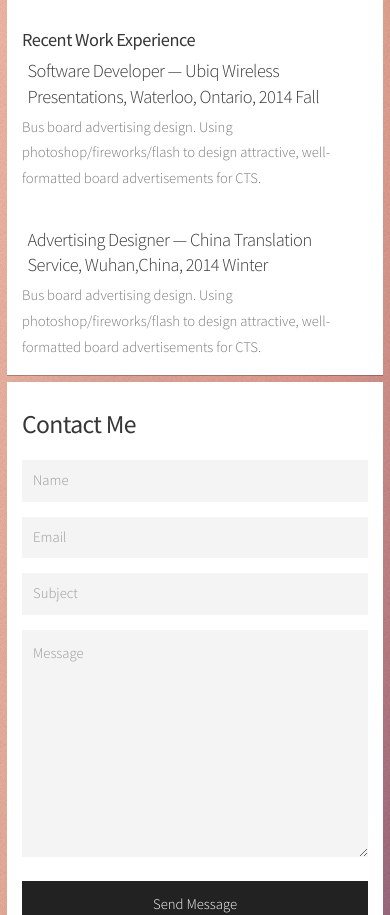
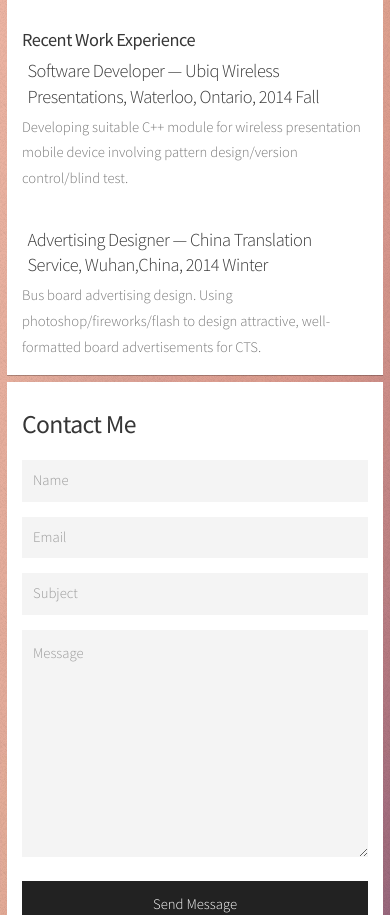
Before and after one commit to solar-song/solar-song.github.io, a plain HTML site: page index.html in a window 390 px wide. Shown: the part 1084-1999 px from the top of the page. Drawn offline with Linux system fonts and the light colour scheme.

Commit message:
correct work description

```diff
--- a/index.html
+++ b/index.html
@@ -78,7 +78,7 @@
 
 								     <ol>
 								     <li><h4>Software Developer — Ubiq Wireless Presentations, Waterloo, Ontario, 2014 Fall</h4></li>
-                                      <li>Bus board advertising design. Using photoshop/fireworks/flash to design attractive, well-formatted board advertisements for CTS.</li>
+                                      <li>Developing suitable C++ module for wireless presentation mobile device involving pattern design/version control/blind test.</li>
                                     </ol>
                                      <ol>
 								     <li><h4>Advertising Designer — China Translation Service, Wuhan,China, 2014 Winter</h4></li>
```
